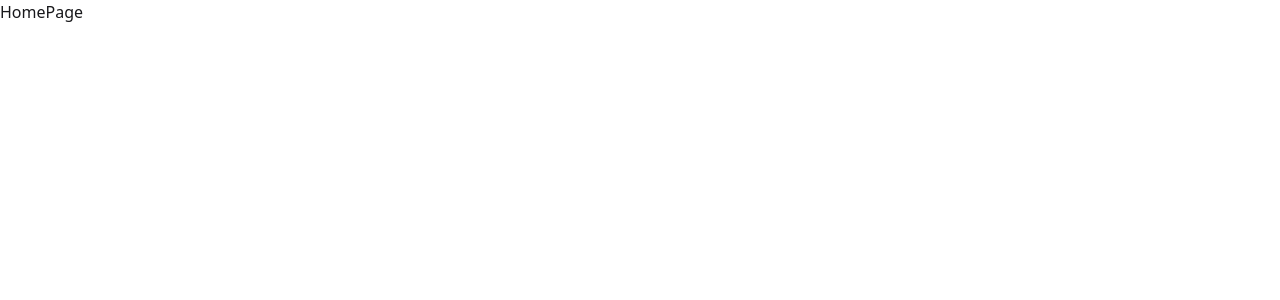
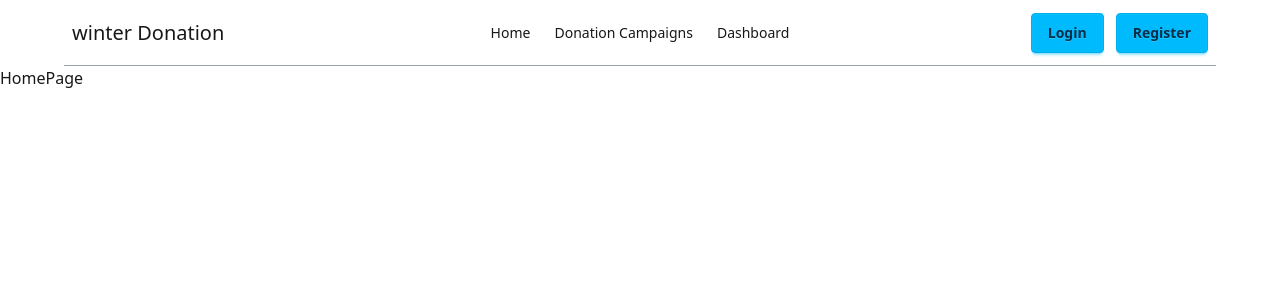
Before and after one commit to mahedi1318/winter-donation, a React (Vite) app: page / in a window 1280 px wide. Shown: the top 300 px of the page. Built offline with nearby package versions, Linux system fonts and the light colour scheme.

Commit message:
navbar design complitr and route navlink setup

```diff
--- /dev/null
+++ b/src/components/header/Navbar.jsx
@@ -0,0 +1,51 @@
+import React from 'react'
+import { Link, NavLink } from 'react-router'
+
+const Navbar = () => {
+
+let links = (
+    <>
+    <li>
+        <NavLink to="/">Home</NavLink>
+    </li>
+    <li>
+        <NavLink to="/">Donation Campaigns</NavLink>
+    </li>
+    <li>
+        <NavLink to="/">Dashboard</NavLink>
+    </li>
+    </>
+)
+
+  return (
+    <>
+      <div className="navbar container border-b border-gray-400">
+        <div className="navbar-start">
+            <div className="dropdown">
+            <div tabIndex={0} role="button" className="btn btn-ghost lg:hidden">
+                <svg xmlns="http://www.w3.org/2000/svg" className="h-5 w-5" fill="none" viewBox="0 0 24 24" stroke="currentColor"> <path strokeLinecap="round" strokeLinejoin="round" strokeWidth="2" d="M4 6h16M4 12h8m-8 6h16" /> </svg>
+            </div>
+            <ul
+                tabIndex={0}
+                className="menu menu-sm dropdown-content bg-base-100 rounded-box z-1 mt-3 w-52 p-2 shadow">
+                {links}
+            </ul>
+            </div>
+            <Link to="/" className=" text-xl">winter Donation</Link>
+        </div>
+        <div className="navbar-center hidden lg:flex">
+            <ul className="menu menu-horizontal px-1">
+                {links}
+            </ul>
+        </div>
+        <div className="navbar-end space-x-3">
+            <Link className='btn btn-info' to="/">Login</Link>
+            <Link className='btn btn-info' to="/">Register</Link>
+
+        </div>
+        </div>
+    </>
+  )
+}
+
+export default Navbar
--- a/src/index.css
+++ b/src/index.css
@@ -1,2 +1,9 @@
 @import "tailwindcss";
 @plugin "daisyui";
+
+
+.container{
+    width: 90%;
+    max-width: 1320px;
+    margin: 0 auto;
+}
--- a/src/layouts/RootLayout.jsx
+++ b/src/layouts/RootLayout.jsx
@@ -1,9 +1,11 @@
 import React from 'react'
 import { Outlet } from 'react-router'
+import Navbar from '../components/header/Navbar'
 
 const RootLayout = () => {
   return (
     <>
+    <Navbar />
       <Outlet />
     </>
   )
```
